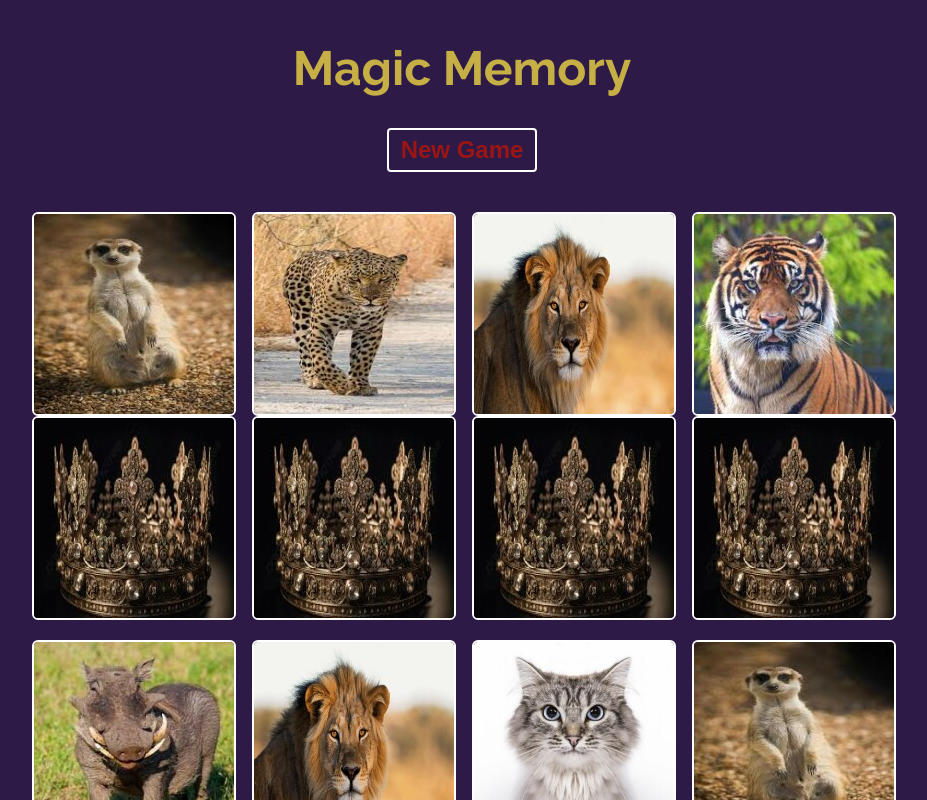
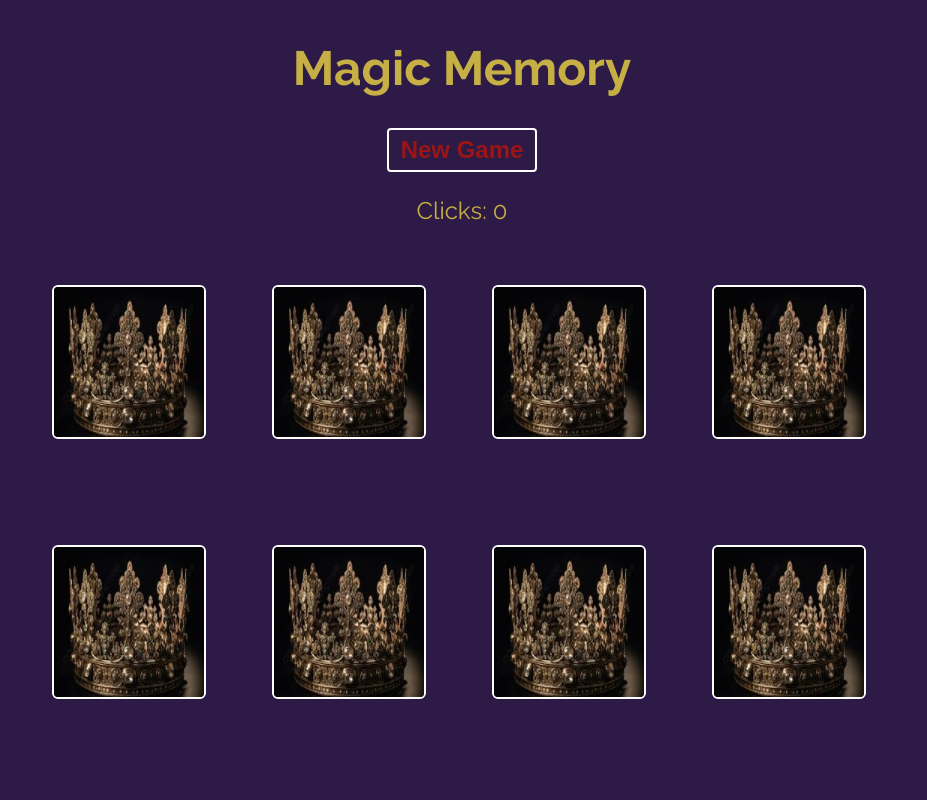
Before and after one commit to JoYuLiJe/magic-memory, a React (Create React App) app: page / in a window 1280 px wide. Both pictures are taken after a click on the button "New Game". Shown: the top 800 px of the page, without its empty margins (178-1105 px from the left). Built offline with nearby package versions, Linux system fonts and the light colour scheme.

Commit message:
Singlecard

```diff
--- a/src/App.css
+++ b/src/App.css
@@ -22,3 +22,36 @@ button:hover {
   grid-template-columns: 1fr 1fr 1fr 1fr;
   grid-gap: 20px
 }
+
+/* add flipping style and card */
+.card {
+  width: 150px;
+  height: 200px;
+  perspective: 1000px;
+  display: inline-block;
+  margin: 20px;
+  cursor: pointer;
+}
+
+.card .card-front,
+.card .card-back {
+  width: 100%;
+  height: 100%;
+  position: absolute;
+  backface-visibility: hidden;
+
+}
+
+.card .card-back {
+  transform: rotateY(180deg);
+  display: flex;
+  justify-content: center;
+  align-items: center;
+  background-color: #FFFF00;
+  color: #333;
+}
+
+.card.flipped .card-inner {
+  transform: rotateY(180deg);
+
+}
--- a/src/App.jsx
+++ b/src/App.jsx
@@ -1,6 +1,7 @@
 import { useState } from 'react'
 import './App.css'
-import SingleCard from './components/SingleCard'
+import SingleCard from './components/SingleCard.jsx'
+
 
 const cardImages = [
 {"src":"/img/tiger.jpg"},
@@ -11,11 +12,16 @@ const cardImages = [
 {"src":"/img/cat.jpg"},
 ]
 
+// const cardFrontImage = [
+//   {"src":"/img/crown.jpg"}
+// ]
+
 function App() {
   const [cards, setCards] = useState([])
   const [turns, setTurns] = useState(0)
   const [choiceOne, setChoiceOne] = useState(null)
   const [choiceTwo, setChoiceTwo] = useState(null)
+  const [clicks, setClicks] = useState(0);
 
   //randomize cards
   const shuffleCards = () =>  {
@@ -23,20 +29,36 @@ function App() {
       .sort(() => Math.random() - 0.5)
       .map((card) => ({ ...card, id: Math.random() }))
 
-    setCards(shuffledCards)
-    setTurns(0)
+    setCards(shuffledCards);
+    setTurns(0);
+
+    // Reset the click count to 0
+    setClicks(0);
   }
 
-  //handel a choice funct, make prop then pass to single card
+  //handle a choice funct, make prop then pass to single card
   const handleChoice = (card) => {
-    choiceOne ? setChoiceTwo(card) : setChoiceOne(card)
+    if (!choiceOne) {
+      setChoiceOne(card);
+    } else {
+      setChoiceTwo(card);
+      setClicks(clicks + 1);
+    }
+
+
+    if (choiceOne) {
+      setChoiceTwo(card);
+    } else {
+      setChoiceOne(card);
+    }
+
   }
 
   return (
     <div className="App">
       <h1>Magic Memory</h1>
       <button onClick={shuffleCards}>New Game</button>
-
+      <p>Clicks: {clicks}</p> {/* Display the click count */}
       <div className="card-grid">
         {cards.map(card => (
           <SingleCard
@@ -47,6 +69,6 @@ function App() {
       </div>
     </div>
   );
-}
+};
 
 export default App;
--- a/src/components/SingleCard.js
+++ b/src/components/SingleCard.js
@@ -1,19 +1,19 @@
-import './SingleCard.css'
+// import './SingleCard.css'
 
-export default function SingleCard({ card, handleChoice })    {
+// export default function SingleCard({ card, handleChoice })    {
 
-    const handleClick = () => {
-        handleChoice(card)
-    }
+//     const handleClick = () => {
+//         handleChoice(card)
+//     }
 
-    return (
-        <div className="card">
-            <div>
-                <img className="front" src={card.src}  alt="card front" />
-                <img className="back" src="/img/crown.jpg"
-                onClick={handleClick}
-                alt="card back" />
-            </div>
-        </div>
-    )
-}
+//     return (
+//         <div className="card">
+//             <div>
+//                 <img className="front" src={card.src}  alt="card front" />
+//                 <img className="back" src="/img/crown.jpg"
+//                 onClick={handleClick}
+//                 alt="card back" />
+//             </div>
+//         </div>
+//     )
+// }
--- /dev/null
+++ b/src/components/SingleCard.jsx
@@ -0,0 +1,31 @@
+import React, { useState } from 'react';
+import './SingleCard.css';
+
+const cardFrontImage = [
+    {"src":"/img/crown.jpg"}
+  ]
+
+function SingleCard({ card, handleChoice }) {
+  const [isFlipped, setIsFlipped] = useState(false);
+
+  const handleClick = () => {
+    setIsFlipped(!isFlipped);
+    handleChoice(card);
+  };
+
+  return (
+    <div className={`card ${isFlipped ? 'flipped' : ''}`} onClick={handleClick}>
+      <div className="card-inner">
+         <div className="card-front">
+          <img  src={cardFrontImage[0].src} alt="Card"/>
+         </div>
+        <div className="card-back" >
+            {/* Add a back image or content here */}
+            <img src={card.src} alt="Card"/>
+        </div>
+      </div>
+    </div>
+  );
+}
+
+export default SingleCard;
```
